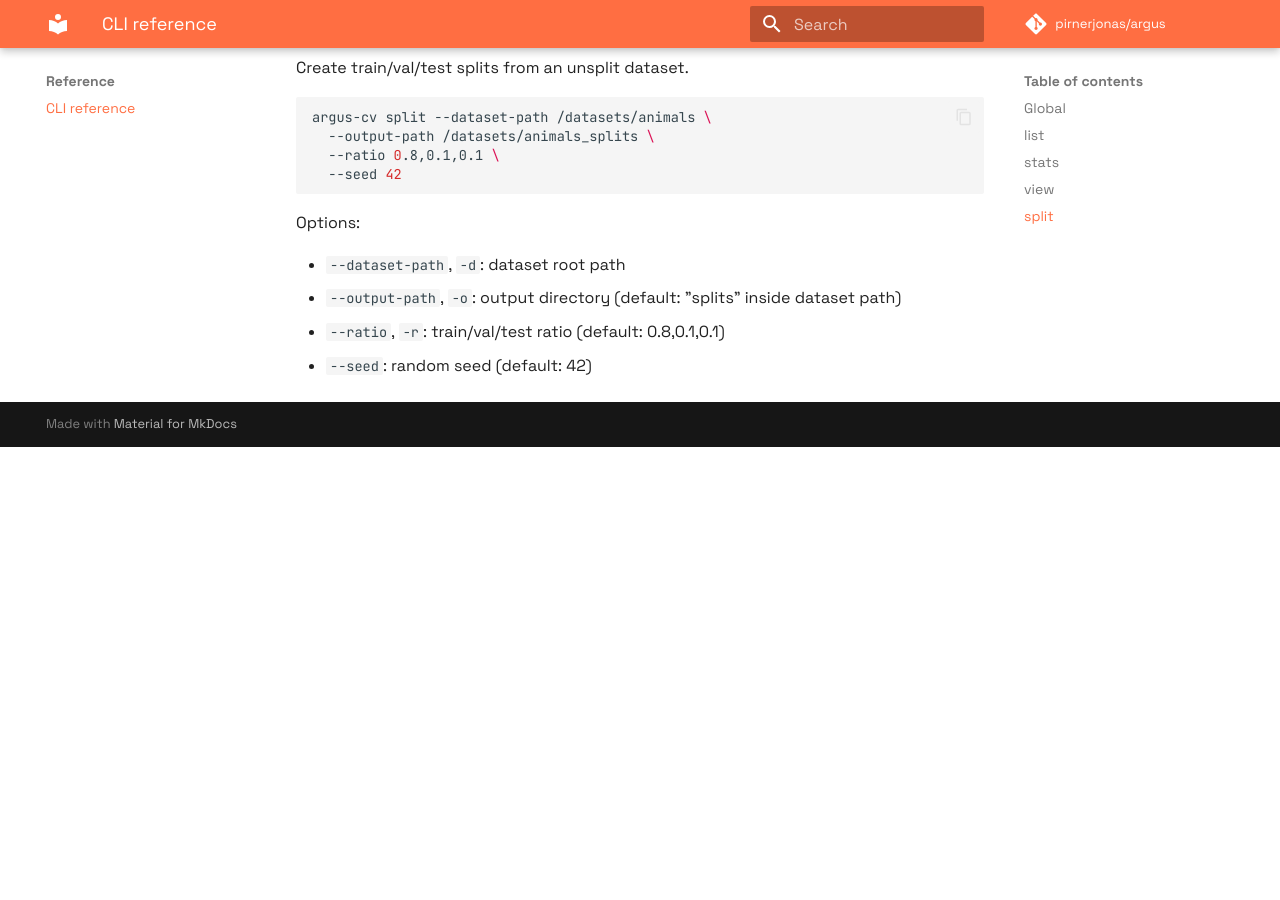
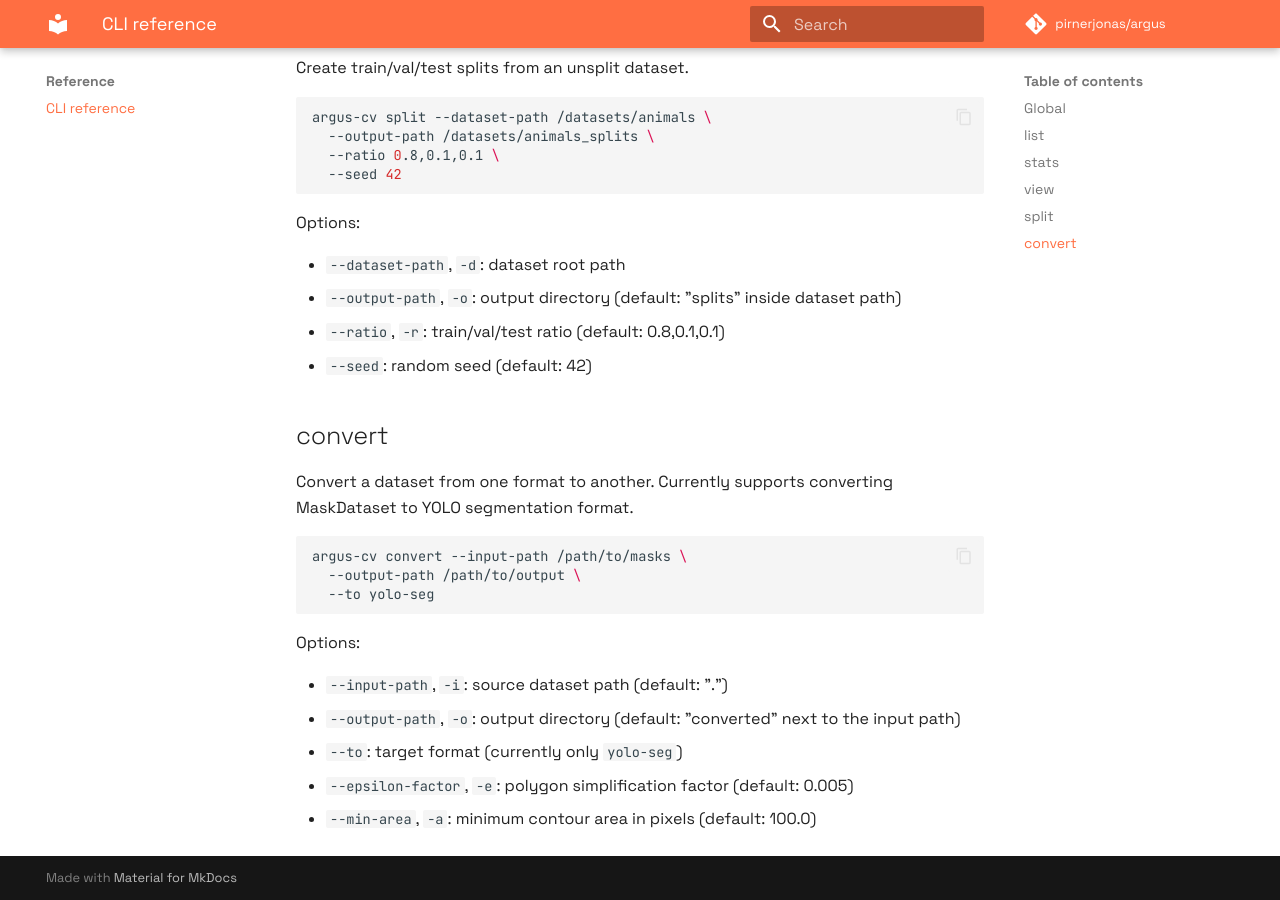
Before and after one commit to pirnerjonas/argus, an MkDocs documentation site: the page built from docs/reference/cli.md, in a window 1280 px wide and 900 px high, scrolled down 1264 px. Built offline with MkDocs 1.6.1 and Material for MkDocs 9.7.7, drawn with Linux system fonts in a browser that asks for light colours; comment, search, counter and statistics services are not loaded; before the commit the page ends 1711 px from its top, so only the background shows below that.

Commit message:
docs: add convert command to cli reference

````diff
--- a/docs/reference/cli.md
+++ b/docs/reference/cli.md
@@ -6,7 +6,7 @@
 argus-cv --help
 ```
 
-Argus uses subcommands: `list`, `stats`, `view`, and `split`.
+Argus uses subcommands: `list`, `stats`, `view`, `split`, and `convert`.
 
 ## list
 
@@ -64,3 +64,22 @@ Options:
 - `--output-path`, `-o`: output directory (default: "splits" inside dataset path)
 - `--ratio`, `-r`: train/val/test ratio (default: 0.8,0.1,0.1)
 - `--seed`: random seed (default: 42)
+
+## convert
+
+Convert a dataset from one format to another. Currently supports converting
+MaskDataset to YOLO segmentation format.
+
+```bash
+argus-cv convert --input-path /path/to/masks \
+  --output-path /path/to/output \
+  --to yolo-seg
+```
+
+Options:
+
+- `--input-path`, `-i`: source dataset path (default: ".")
+- `--output-path`, `-o`: output directory (default: "converted" next to the input path)
+- `--to`: target format (currently only `yolo-seg`)
+- `--epsilon-factor`, `-e`: polygon simplification factor (default: 0.005)
+- `--min-area`, `-a`: minimum contour area in pixels (default: 100.0)
````
